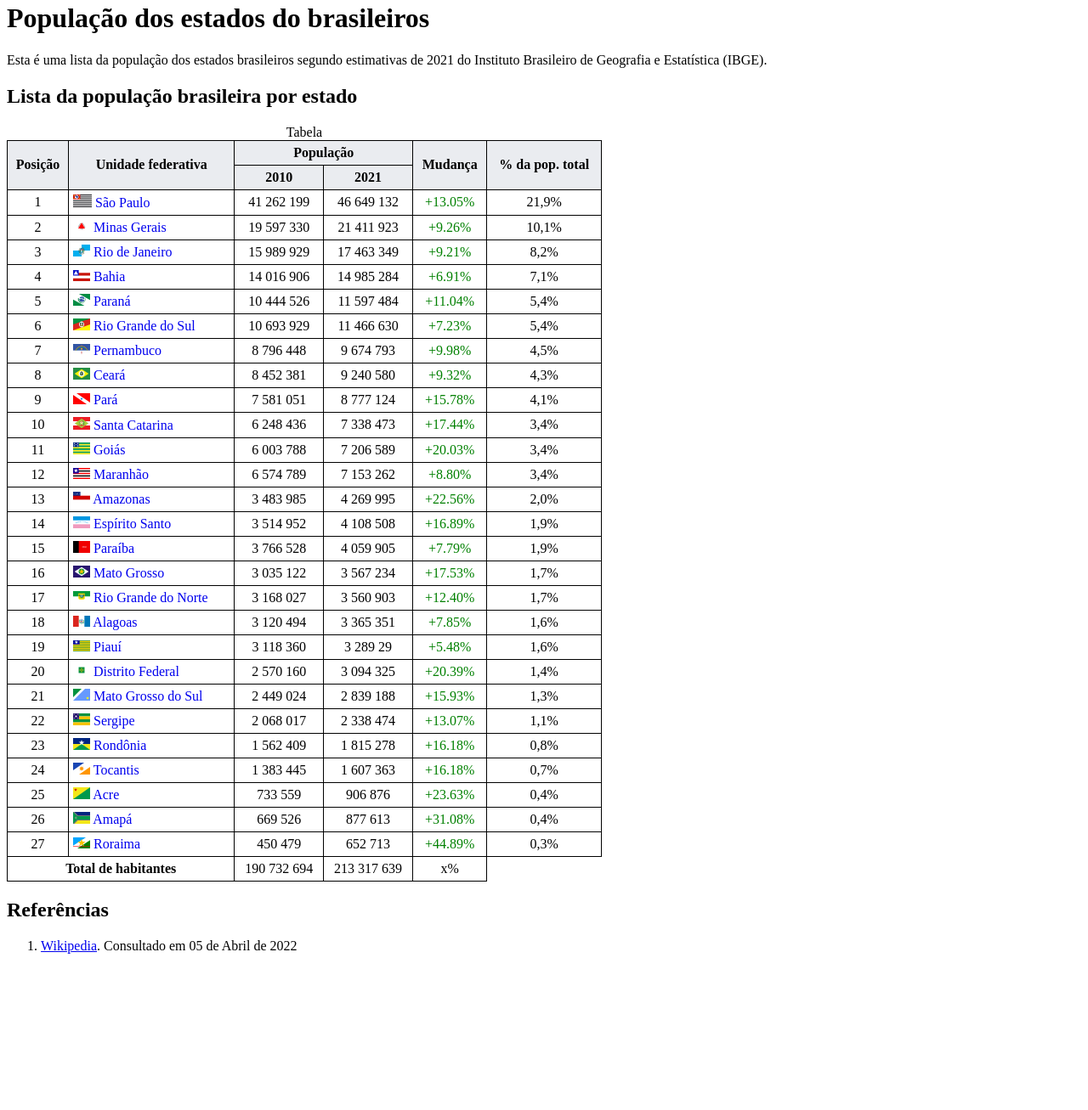
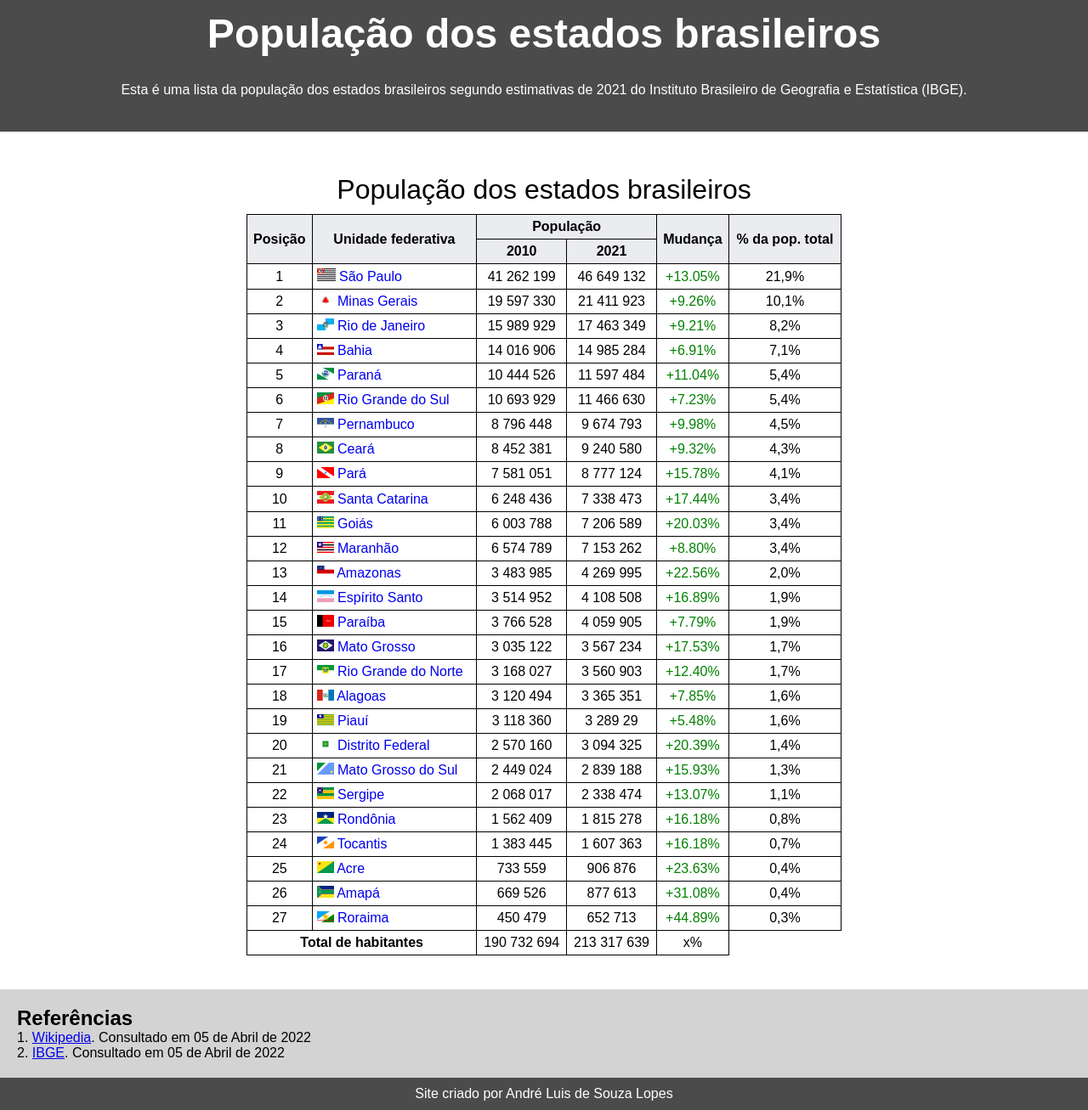
Before and after one commit to Andrelslp/Populacao_dos_estados_brasileiros_2021-Tabelas_Responsivas, a plain HTML site: page index.html in a window 1280 px wide. Shown: the part 18-1325 px from the top of the page at 85% size. Before the commit the page ends 1157 px from the top, so only its background shows below. Drawn offline with Linux system fonts and the light colour scheme.

Commit message:
Estrutura base quase pronta

```diff
--- a/Estilos/style.css
+++ b/Estilos/style.css
@@ -1,7 +1,30 @@
 @charset "UTF-8";
 
+* {
+    margin: 0;
+    padding: 0;
+}
+
 body {
-    background-color: white;
+    background-color: lightgrey;
+    font-family: Arial, Helvetica, sans-serif;
+}
+
+/*#8D66A5*/
+
+header {
+    background-color: #4B4B4C;
+    color: white;
+    text-align: center;
+}
+
+header > h1 {
+    font-size: 3em;
+    padding: 30px 0px;
+}
+
+header > p {
+    padding: 0px 0px 40px 0px;
 }
 
 table {
@@ -10,8 +33,25 @@ table {
     text-align: center;
 }
 
+div.tabela {
+    background-color: white;
+    padding: 40px 0px;
+    display: flex;
+    flex: content;
+    justify-content: center;
+}
+
+table > caption {
+    font-size: 2em;
+    padding: 10px;
+}
+
 table > thead {
     background-color: #EAECF0;
+}
+
+tbody > tr:hover {
+    background-color: lightgray;
 }
 
 th, td {
@@ -34,3 +74,18 @@ td.estado > a:hover {
 td.mudanca {
     color: green;
 }
+
+div.referencias {
+    padding: 20px;
+}
+
+div.referencias > ol {
+    list-style-position: inside;
+}
+
+footer {
+    background-color: #4B4B4C;
+    color: white;
+    text-align: center;
+    padding: 10px 0px;
+}
--- a/index.html
+++ b/index.html
@@ -5,24 +5,21 @@
     <meta http-equiv="X-UA-Compatible" content="IE=edge">
     <meta name="viewport" content="width=device-width, initial-scale=1.0">
     <link rel="stylesheet" href="Estilos/style.css">
-    <title>Pupulação dos estados brasileiros 2021</title>
+    <title>População dos estados brasileiros 2021</title>
 </head>
 
 <body>
     <header>
-        <!-- Criar um cabeçalho -->
+        <h1>População dos estados brasileiros</h1>
+        <p>Esta é uma lista da população dos estados brasileiros segundo estimativas de 2021 do Instituto Brasileiro de Geografia e Estatística (IBGE).</p>
     </header>
 
     <main>
-        <h1>População dos estados do brasileiros</h1>
-        <p>Esta é uma lista da população dos estados brasileiros segundo estimativas de 2021 do Instituto Brasileiro de Geografia e Estatística (IBGE).</p>
-        <h2>Lista da população brasileira por estado</h2>
-
+        <div class="tabela">
             <table>
                 <caption>
-                Tabela
+                    População dos estados brasileiros
                 </caption>
-
                 <colgroup>
                     <col class="coluna1">
                     <col class="coluna2">
@@ -31,7 +28,6 @@
                     <col class="coluna5">
                     <col class="coluna6">
                 </colgroup>
-
                 <thead>
                     <tr>
                         <th rowspan="2">Posição</th>
@@ -54,7 +50,6 @@
                         <td class="mudanca">+13.05%</td>
                         <td>21,9%</td>
                     </tr>
-
                     <tr> <!-- Segunda linha -->
                         <td>2</td>
                         <td class="estado"> <img src="Imagens/20px-Bandeira_de_Minas_Gerais.png" alt="bandeira de minas gerais"> <a href="https://pt.wikipedia.org/wiki/Minas_Gerais" target="_blank">Minas Gerais</a></td>
@@ -89,7 +84,6 @@
                         <td class="mudanca">+11.04%</td>
                         <td>5,4%</td>
                     </tr>
-
                     <tr>
                         <td>6</td>
                         <td class="estado"> <img src="Imagens/20px-Bandeira_do_Rio_Grande_do_Sul.png" alt="bandeira do rio grande do sul"> <a href="https://pt.wikipedia.org/wiki/Rio_Grande_do_Sul" target="_blank">Rio Grande do Sul</a></td>
@@ -98,7 +92,6 @@
                         <td class="mudanca">+7.23%</td>
                         <td>5,4%</td>
                     </tr>
-
                     <tr>
                         <td>7</td>
                         <td class="estado"> <img src="Imagens/Bandeira_de_Pernambuco.png" alt="bandeira de pernanbuco"> <a href="https://pt.wikipedia.org/wiki/Pernambuco" target="_blank">Pernambuco</a></td>
@@ -107,7 +100,6 @@
                         <td class="mudanca">+9.98%</td>
                         <td>4,5%</td>
                     </tr>
-
                     <tr>
                         <td>8</td>
                         <td class="estado"> <img src="Imagens/Bandeira_do_Ceará.png" alt="bandeira do ceara"> <a href="https://pt.wikipedia.org/wiki/Cear%C3%A1" target="_blank">Ceará</a></td>
@@ -116,7 +108,6 @@
                         <td class="mudanca">+9.32%</td>
                         <td>4,3%</td>
                     </tr>
-
                     <tr>
                         <td>9</td>
                         <td class="estado"> <img src="Imagens/20px-Bandeira_do_Pará.png" alt="bandeira do para"> <a href="https://pt.wikipedia.org/wiki/Par%C3%A1" target="_blank">Pará</a></td>
@@ -125,7 +116,6 @@
                         <td class="mudanca">+15.78%</td>
                         <td>4,1%</td>
                     </tr>
-
                     <tr>
                         <td>10</td>
                         <td class="estado"> <img src="Imagens/Bandeira_de_Santa_Catarina.png" alt="bandeira de santa catarina"> <a href="https://pt.wikipedia.org/wiki/Santa_Catarina" target="_blank">Santa Catarina</a></td>
@@ -134,7 +124,6 @@
                         <td class="mudanca">+17.44%</td>
                         <td>3,4%</td>
                     </tr>
-
                     <tr>
                         <td>11</td>
                         <td class="estado"> <img src="Imagens/20px-Flag_of_Goiás.png" alt="bandeira de goias"> <a href="https://pt.wikipedia.org/wiki/Goi%C3%A1s" target="_blank">Goiás</a></td>
@@ -143,7 +132,6 @@
                         <td class="mudanca">+20.03%</td>
                         <td>3,4%</td>
                     </tr>
-
                     <tr>
                         <td>12</td>
                         <td class="estado"> <img src="Imagens/20px-Bandeira_do_Maranhão.png" alt="bandeira do maranhao"> <a href="https://pt.wikipedia.org/wiki/Maranh%C3%A3o" target="_blank">Maranhão</a></td>
@@ -152,7 +140,6 @@
                         <td class="mudanca">+8.80%</td>
                         <td>3,4%</td>
                     </tr>
-
                     <tr>
                         <td>13</td>
                         <td class="estado"> <img src="Imagens/Bandeira_do_Amazonas.png" alt="bandeira do amazonas"> <a href="https://pt.wikipedia.org/wiki/Amazonas" target="_blank">Amazonas</a></td>
@@ -161,7 +148,6 @@
                         <td class="mudanca">+22.56%</td>
                         <td>2,0%</td>
                     </tr>
-
                     <tr>
                         <td>14</td>
                         <td class="estado"> <img src="Imagens/20px-Bandeira_do_Espírito_Santo.png" alt="bandeira do espirito santo"> <a href="https://pt.wikipedia.org/wiki/Esp%C3%ADrito_Santo_(estado)" target="_blank">Espírito Santo</a></td>
@@ -170,7 +156,6 @@
                         <td class="mudanca">+16.89%</td>
                         <td>1,9%</td>
                     </tr>
-
                     <tr>
                         <td>15</td>
                         <td class="estado"> <img src="Imagens/20px-Bandeira_da_Paraíba.png" alt="bandeira da paraiba"> <a href="https://pt.wikipedia.org/wiki/Para%C3%ADba" target="_blank">Paraíba</a></td>
@@ -179,7 +164,6 @@
                         <td class="mudanca">+7.79%</td>
                         <td>1,9%</td>
                     </tr>
-
                     <tr>
                         <td>16</td>
                         <td class="estado"> <img src="Imagens/20px-Bandeira_de_Mato_Grosso.png" alt="bandeira do mato grosso"> <a href="https://pt.wikipedia.org/wiki/Mato_Grosso">Mato Grosso</a></td>
@@ -188,7 +172,6 @@
                         <td class="mudanca">+17.53%</td>
                         <td>1,7%</td>
                     </tr>
-
                     <tr>
                         <td>17</td>
                         <td class="estado"> <img src="Imagens/20px-Bandeira_do_Rio_Grande_do_Norte.png" alt="bandeira do rio grande do norte"> <a href="https://pt.wikipedia.org/wiki/Rio_Grande_do_Norte" target="_blank">Rio Grande do Norte</a></td>
@@ -197,7 +180,6 @@
                         <td class="mudanca">+12.40%</td>
                         <td>1,7%</td>
                     </tr>
-
                     <tr>
                         <td>18</td>
                         <td class="estado"> <img src="Imagens/20px-Bandeira_de_Alagoas.png" alt="bandeira de alagoas"> <a href="https://pt.wikipedia.org/wiki/Alagoas" target="_blank">Alagoas</a></td>
@@ -206,7 +188,6 @@
                         <td class="mudanca">+7.85%</td>
                         <td>1,6%</td>
                     </tr>
-
                     <tr>
                         <td>19</td>
                         <td class="estado"> <img src="Imagens/20px-Bandeira_do_Piauí.png" alt="bandeira do piaui"> <a href="https://pt.wikipedia.org/wiki/Piau%C3%AD" target="_blank">Piauí</a></td>
@@ -215,7 +196,6 @@
                         <td class="mudanca">+5.48%</td>
                         <td>1,6%</td>
                     </tr>
-
                     <tr>
                         <td>20</td>
                         <td class="estado"> <img src="Imagens/20px-Bandeira_do_Distrito_Federal_(Brasil).png" alt="bandeira do distrito federal"> <a href="https://pt.wikipedia.org/wiki/Distrito_Federal_(Brasil)" target="_blank">Distrito Federal</a></td>
@@ -224,7 +204,6 @@
                         <td class="mudanca">+20.39%</td>
                         <td>1,4%</td>
                     </tr>
-
                     <tr>
                         <td>21</td>
                         <td class="estado"> <img src="Imagens/20px-Bandeira_de_Mato_Grosso_do_Sul.png" alt="bandeira do mato grosso do sul"> <a href="https://pt.wikipedia.org/wiki/Mato_Grosso_do_Sul" target="_blank">Mato Grosso do Sul</a></td>
@@ -233,7 +212,6 @@
                         <td class="mudanca">+15.93%</td>
                         <td>1,3%</td>
                     </tr>
-
                     <tr>
                         <td>22</td>
                         <td class="estado"> <img src="Imagens/20px-Bandeira_de_Sergipe.png" alt="bandeira de sergipe"> <a href="https://pt.wikipedia.org/wiki/Sergipe" target="_blank">Sergipe</a></td>
@@ -242,7 +220,6 @@
                         <td class="mudanca">+13.07%</td>
                         <td>1,1%</td>
                     </tr>
-
                     <tr>
                         <td>23</td>
                         <td class="estado"> <img src="Imagens/20px-Bandeira_de_Rondônia.png" alt="bandeira de rondonia"><a href="https://pt.wikipedia.org/wiki/Rond%C3%B4nia" target="_blank"> Rondônia</a></td>
@@ -251,7 +228,6 @@
                         <td class="mudanca">+16.18%</td>
                         <td>0,8%</td>
                     </tr>
-
                     <tr>
                         <td>24</td>
                         <td class="estado"> <img src="Imagens/20px-Bandeira_do_Tocantins.png" alt="bandeira de tocantis"> <a href="https://pt.wikipedia.org/wiki/Tocantins" target="_blank">Tocantis</a></td>
@@ -260,7 +236,6 @@
                         <td class="mudanca">+16.18%</td>
                         <td>0,7%</td>
                     </tr>
-
                     <tr>
                         <td>25</td>
                         <td class="estado"> <img src="Imagens/20px-Bandeira_do_Acre.png" alt="bandeira do acre"> <a href="https://pt.wikipedia.org/wiki/Acre" target="_blank">Acre</a></td>
@@ -269,7 +244,6 @@
                         <td class="mudanca">+23.63%	</td>
                         <td>0,4%</td>
                     </tr>
-
                     <tr>
                         <td>26</td>
                         <td class="estado"> <img src="Imagens/20px-Bandeira_do_Amapá.png" alt="bandeira do amapa"> <a href="https://pt.wikipedia.org/wiki/Amap%C3%A1" target="_blank">Amapá</a></td>
@@ -278,7 +252,6 @@
                         <td class="mudanca">+31.08%</td>
                         <td>0,4%</td>
                     </tr>
-
                     <tr>
                         <td>27</td>
                         <td class="estado"> <img src="Imagens/20px-Bandeira_de_Roraima.png" alt="bandeira de roraima"> <a href="https://pt.wikipedia.org/wiki/Roraima" target="_blank">Roraima</a></td>
@@ -297,17 +270,23 @@
                     </tr>
                 </tfoot>
             </table>
+        </div>
 
+        <div class="referencias">
             <h2>Referências</h2>
             <ol>
                 <li>
                     <a href="https://pt.wikipedia.org/wiki/Lista_de_unidades_federativas_do_Brasil_por_popula%C3%A7%C3%A3o#Lista">Wikipedia</a>. Consultado em  05 de Abril de 2022
                 </li>
+                <li>
+                    <a href="https://ftp.ibge.gov.br/Estimativas_de_Populacao/Estimativas_2021/estimativa_dou_2021.pdf">IBGE</a>. Consultado em 05 de Abril de 2022
+                </li>
             </ol>
+        </div>
     </main>
 
     <footer>
-        <!-- Criar um Rodapé -->
+        <p>Site criado por André Luis de Souza Lopes</p> <!-- Colocar imagens aqui -->
     </footer>
 </body>
 </html>
```
Lines whose indentation alone changed are shown as unchanged.
